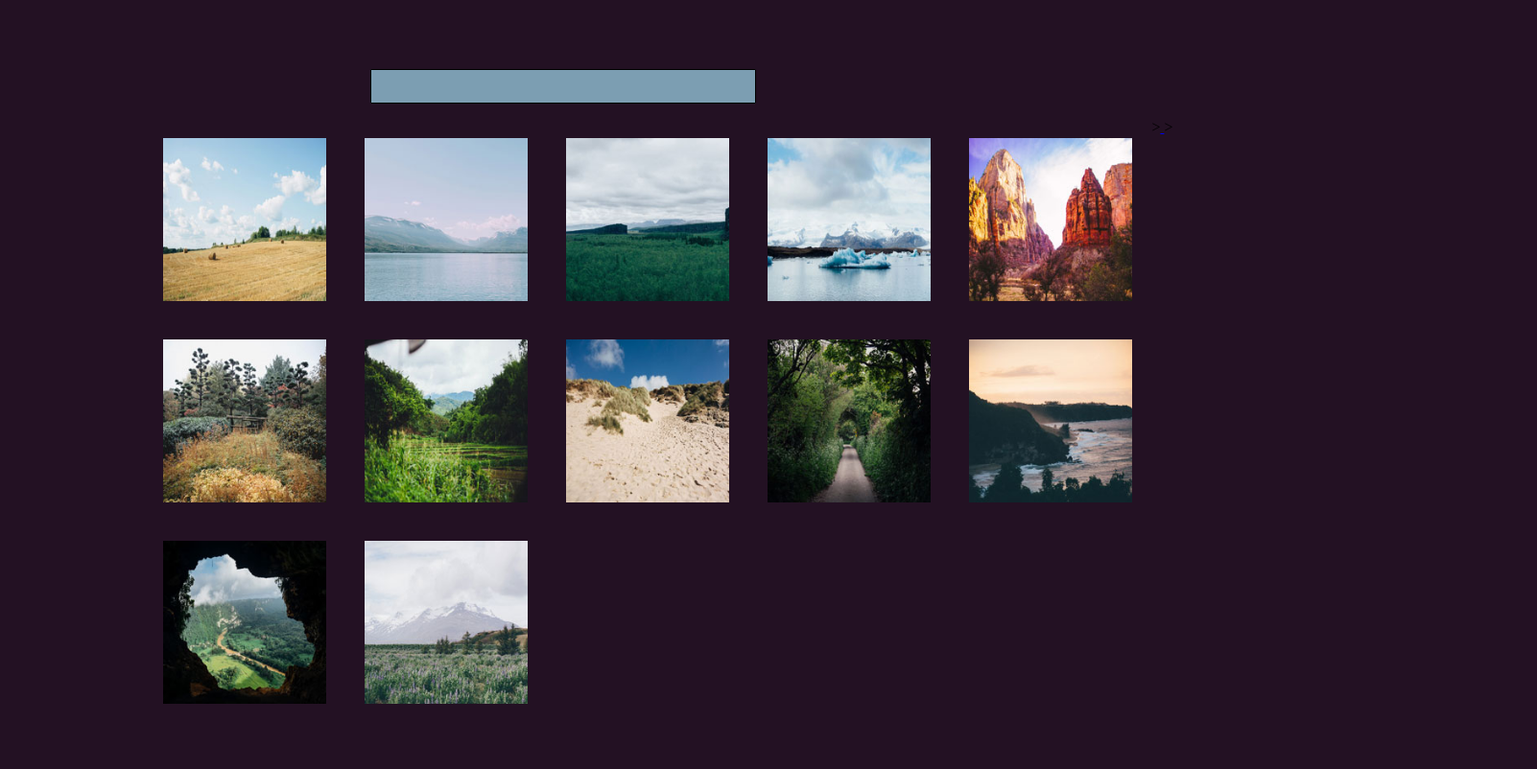
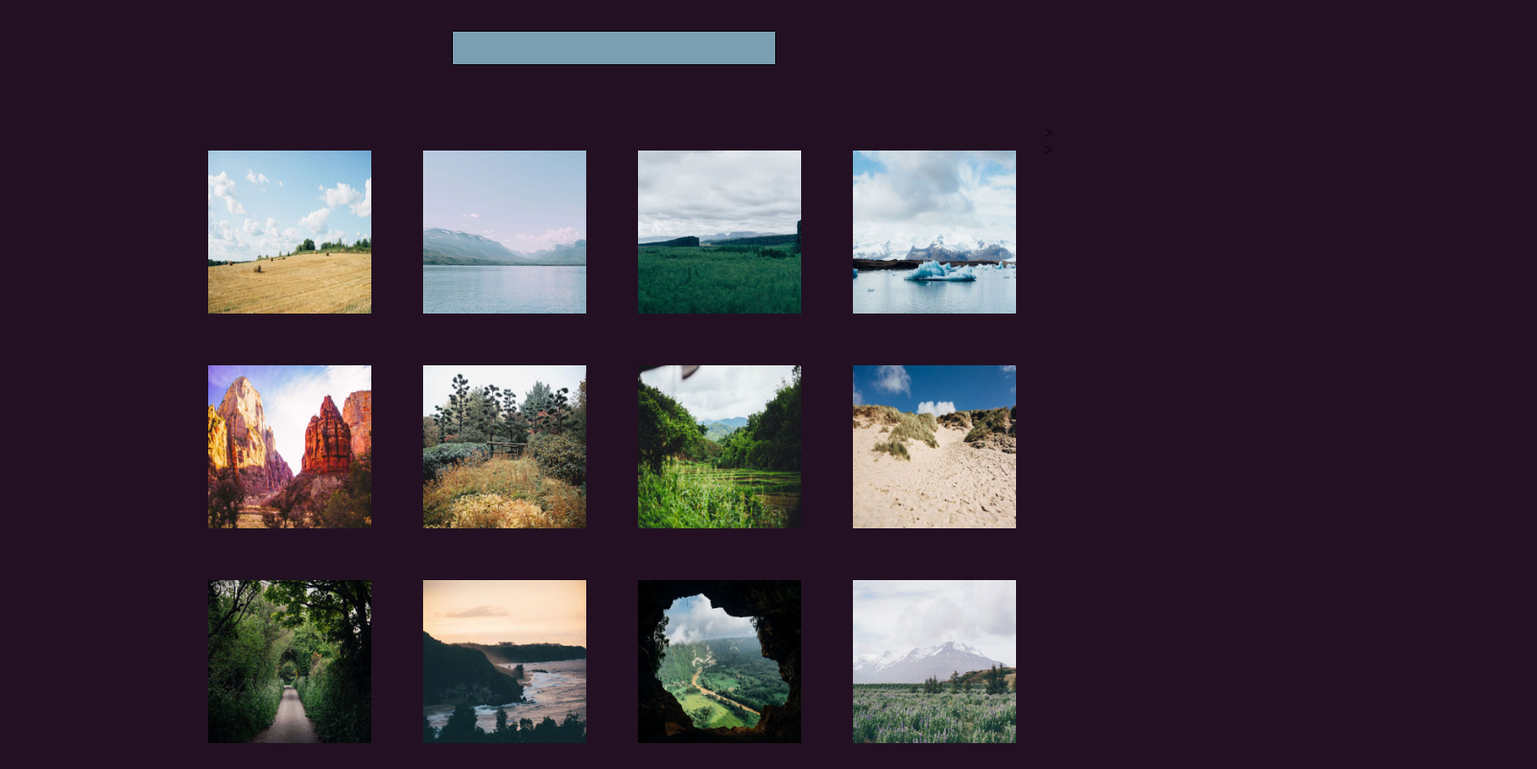
Before and after one commit to B-AlexiaYoung/Project-4-Interactive-Photo-Gallery, a plain HTML site: page index.html in a window 1280 px wide. Shown: the whole page at 96% size, 1602 px wide, since content can reach past the window. Drawn offline with nearby package versions, Linux system fonts and the light colour scheme.

Commit message:
search bar and aligment

```diff
--- /dev/null
+++ b/css/normalise.css
@@ -0,0 +1,37 @@
+/*
+Shaun Inman's CSS Reset
+https://perishablepress.com/press/2007/10/23/a-killer-collection-of-global-css-reset-styles/
+CSSresetr
+*/
+body, div, dl, dt, dd, ul, ol, li, h1, h2, h3, h4, h5, h6, pre,
+form, fieldset, input, p, blockquote, table, th, td, embed, object {
+	padding: 0;
+	margin: 0;
+	}
+table {
+	border-collapse: collapse;
+	border-spacing: 0;
+	}
+fieldset, img, abbr {
+	border: 0;
+	}
+address, caption, cite, code, dfn, em,
+h1, h2, h3, h4, h5, h6, strong, th, var {
+	font-weight: normal;
+	font-style: normal;
+	}
+ul {
+	list-style: none;
+	}
+caption, th {
+	text-align: left;
+	}
+h1, h2, h3, h4, h5, h6 {
+	font-size: 1.0em;
+	}
+q:before, q:after {
+	content: '';
+	}
+a, ins {
+	text-decoration: none;
+	}
--- a/css/styles.css
+++ b/css/styles.css
@@ -18,9 +18,7 @@ body{
 }
 form{
     padding-top:2em;
-    width:95vw;
-    margin-left:auto;
-    margin-right:auto;
+    text-align:center;
 }
 input{
     background-color:#7c9eb2 ;
@@ -34,11 +32,9 @@ input{
 
 }
 
-img{
-    margin-left: auto;
-    margin-right:auto;
-    margin-top: 2em;
-    width:95%
+.thumb{
+    margin:20px 60px;
+
 }
 
 
@@ -55,49 +51,76 @@ img{
 /*============================================
                Media Query
             MIN WIDTH 768px
-    chrome  responsive 768px x 602px
+
 ============================================*/
 @media only screen and (min-width: 768px){
+
+
+    body{
+        width:90%;
+
+        margin: 0 auto;
+    }
 .container{
-margin:0 auto;
-margin-left: 8vw;
+    width: 70%;
+    margin: 0 auto;
+    padding-top: 2em;
+    padding-bottom: 2em;
+    margin-top: 30px;
+    text-align: center;
 }
 
 form{
+    text-align:center;
+    margin-top: 5vh;
 
-    margin-top: 5vh;
-    margin-left: 23.5vw;
 
 }
 input{
 
-    width: 24em;
+    width: 20em;
     padding:.5em;
 }
-img{
+
+
+
+
+  .thumb{
     float: left;
     height:170px;
     width:170px;
-    margin:20px;
+    margin:20px 33px;
 
 }
 li{
     display:inline-block;
 }
-}/*==== end of media query 768px  ===========
+
+/*==== end of media query 768px  ===========
 
 
 ============================================
                Media Query
-            MIN WIDTH 1024px
-    Chrome responsive 1024px x 802px
+            MIN WIDTH 1100px
+                DESKTOP
 ============================================*/
 
 
-@media only screen and (min-width: 1024px){
-
+@media only screen and (min-width: 1100px){
+    .body{
+        /*height:60%;*/
+    }
+    .container{
+        width: 920px;
+        margin: 0 auto;
+        padding-top: 2em;
+        padding-bottom: 2em;
+        margin-top: 30px;
+        text-align: center;
+    }
 form{
-    margin-left:29.5vw;
+    margin: 0 auto;
+    /*margin-left:29.5vw;*/
 }
 
     input{
@@ -107,9 +130,14 @@ form{
     /*margin-left: 30px;*/
     margin:0 auto;
 }
+.thumb{
+    margin:27px;
+}
 
+ul{
+    -webkit-padding-start: 10px;
 
-
+}
 
 
 
--- a/index.html
+++ b/index.html
@@ -8,6 +8,7 @@
             <title> Interactive Photo Gallery</title>
             <link rel="stylesheet" href="js/lightbox/lightbox.css">
             <link rel="stylesheet" href="https://cdnjs.cloudflare.com/ajax/libs/lightbox2/2.10.0/css/lightbox.min.css">
+            <link rel="stylesheet" href="css/normalise.css">
             <link rel="stylesheet" href="css/styles.css">
 
 
@@ -23,65 +24,65 @@
         <div class="container"> <!-- div for plugin -->
 
            <ul id="photoList">
-        <a href="images/01.jpg" data-lightbox="image-1" data-title=
+        <a  href="images/01.jpg" data-lightbox="image-1" data-title=
            "Hay Bales, I love hay bales. Took this snap on a drive through the countryside past some straw fields.">
-            <img src="images/thumbnails/01.jpg"  alt="Photo of hay bales"></a>
+            <img class="thumb" src="images/thumbnails/01.jpg"  alt="Photo of hay bales"></a>
 
-           <a href="images/02.jpg" data-lightbox="image-1" data-title=
+           <a  href="images/02.jpg" data-lightbox="image-1" data-title=
            "The lake was so calm today. We had a great view of the snow on the mountains from here.">
-        <img src="images/thumbnails/02.jpg" alt="Photo of lake and mountains"></a>
+        <img class="thumb" src="images/thumbnails/02.jpg" alt="Photo of lake and mountains"></a>
 
          ><a href="images/03.jpg" data-lightbox="image-1" data-title="I hiked to the top of the mountain and got this picture of the canyon and trees below.">
-             <img src="images/thumbnails/03.jpg" alt="Photo of a green canyon"></a>
+             <img class="thumb" src="images/thumbnails/03.jpg" alt="Photo of a green canyon"></a>
 
 
             <a href="images/04.jpg" data-lightbox="image-1" data-title=
              "It was amazing to see an iceberg up close, it was so cold but didn’t snow today.">
-                <img src="images/thumbnails/04.jpg" alt="Photo of lake with ice and mountains"></a>
+                <img class="thumb" src="images/thumbnails/04.jpg" alt="Photo of lake with ice and mountains"></a>
 
 
             <a href="images/05.jpg" data-lightbox="image-1" data-title=
                 "The red cliffs were beautiful. It was really hot in the desert but we did a lot of walking through the canyons.">
-            <img src="images/thumbnails/05.jpg" alt="Photo of red cliffs in the desert"></a>
+            <img class="thumb" src="images/thumbnails/05.jpg" alt="Photo of red cliffs in the desert"></a>
 
 
           <a href="images/06.jpg" data-lightbox="image-1" data-title=
             "Fall is coming, I love when the leaves on the trees start to change color.">
-            <img src="images/thumbnails/06.jpg" alt="Photo of trees changing color"></a>
+            <img class="thumb" src="images/thumbnails/06.jpg" alt="Photo of trees changing color"></a>
 
 
        <a href="images/07.jpg" data-lightbox="image-1" data-title=
             "I drove past this plantation yesterday, everything is so green!">
-            <img src="images/thumbnails/07.jpg" alt="Photo of a green plantation"></a>
+            <img class="thumb" src="images/thumbnails/07.jpg" alt="Photo of a green plantation"></a>
 
 
 
 
            <a href="images/08.jpg" data-lightbox="image-1" data-title=
             "My summer vacation to the Oregon Coast. I love the sandy dunes!">
-            <img src="images/thumbnails/08.jpg" alt="Photo of sand dunes in Oregon"></a>
+            <img class="thumb" src="images/thumbnails/08.jpg" alt="Photo of sand dunes in Oregon"></a>
 
 
           <a href="images/09.jpg" data-lightbox="image-1" data-title=
             "We enjoyed a quiet stroll down this countryside lane.">
-            <img src="images/thumbnails/09.jpg" alt="Photo of a narrow country lane"></a>
+            <img class="thumb" src="images/thumbnails/09.jpg" alt="Photo of a narrow country lane"></a>
 
 
 
          <a href="images/10.jpg" data-lightbox="image-1" data-title=
             "Sunset at the coast! The sky turned a lovely shade of orange.">
-            <img src="images/thumbnails/10.jpg" alt="Photo of a coastal sunset"></a>
+            <img class="thumb" src="images/thumbnails/10.jpg" alt="Photo of a coastal sunset"></a>
 
 
 
             <a href="images/11.jpg" data-lightbox="image-1" data-title=
             "I did a tour of a cave today and the view of the landscape below was breathtaking.">
-            <img src="images/thumbnails/11.jpg" alt="Photo of a view out of a cave to the green valley below"></a>
+            <img class="thumb" src="images/thumbnails/11.jpg" alt="Photo of a view out of a cave to the green valley below"></a>
 
 
      >       <a href="images/12.jpg" data-lightbox="image-1" data-title=
             "I walked through this meadow of bluebells and got a good view of the snow on the mountain before the fog came in.">
-            <img src="images/thumbnails/12.jpg" alt="Photo of a meadow of bluebells with mountains in the distance"></a>
+            <img class="thumb" src="images/thumbnails/12.jpg" alt="Photo of a meadow of bluebells with mountains in the distance"></a>
 
 
 
```
Also changed, not shown: js/lightbox/lightbox.css.
